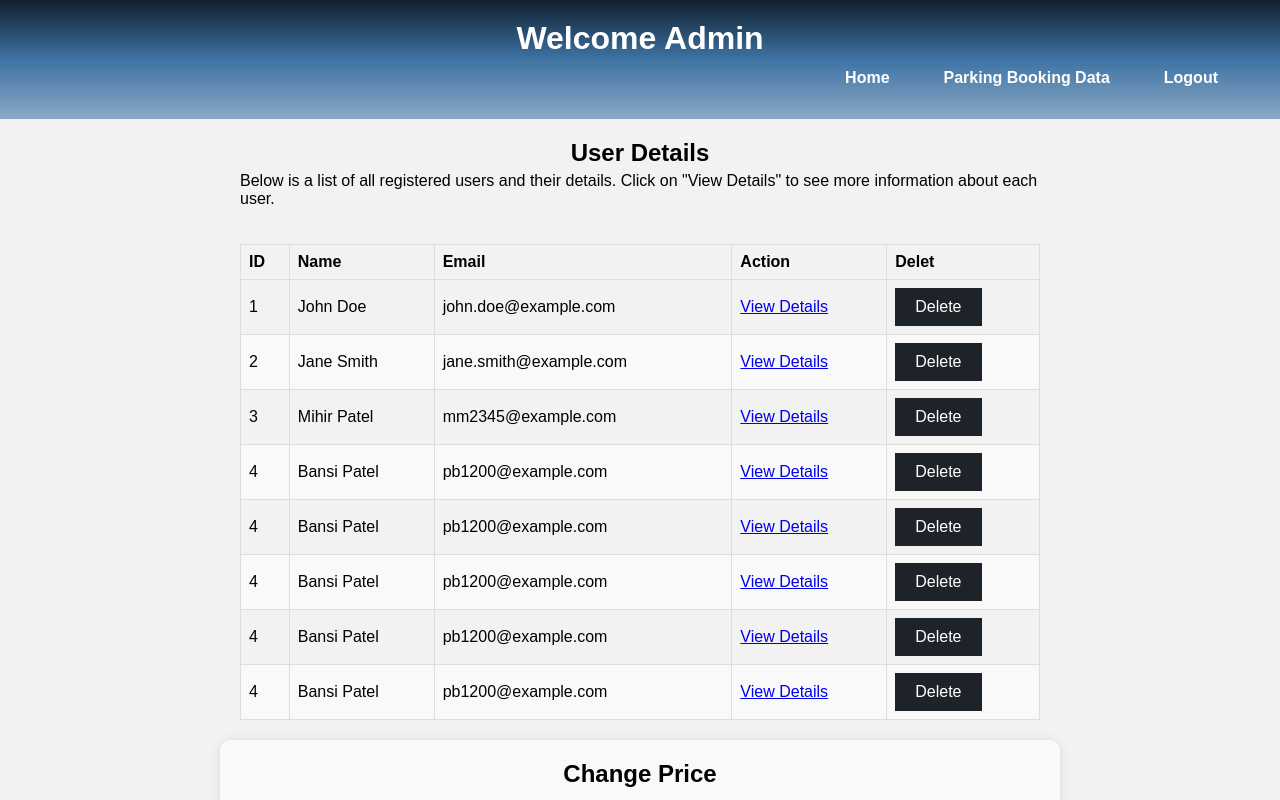
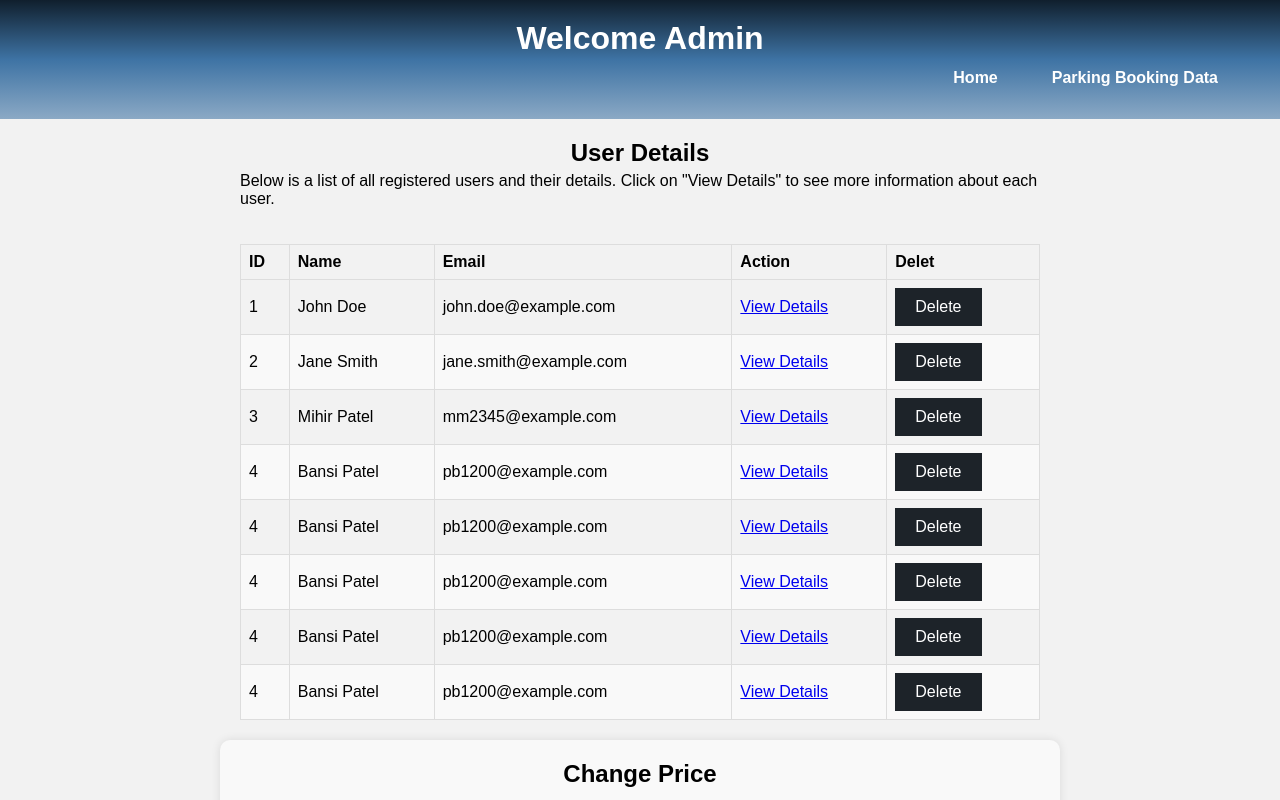
Before and after one commit to Khushi5304/Parkspotter, a plain HTML site: page Parkspotter/admindashboard.html in a window 1280 px wide. Shown: the top 800 px of the page. Drawn offline with Linux system fonts and the light colour scheme.

Commit message:
admindashboard

```diff
--- a/Parkspotter/admindashboard.html
+++ b/Parkspotter/admindashboard.html
@@ -178,7 +178,7 @@ label {
         <div class="header-buttons">
             <a href="index.html" class="header-button">Home</a>
             <a href="datavisualization.html" class="header-button">Parking Booking Data</a>
-            <a href="Logoutpage.html" class="header-button">Logout</a>
+            <!-- <a href="Logoutpage.html" class="header-button">Logout</a> -->
         </div>
     </header>
 
```
